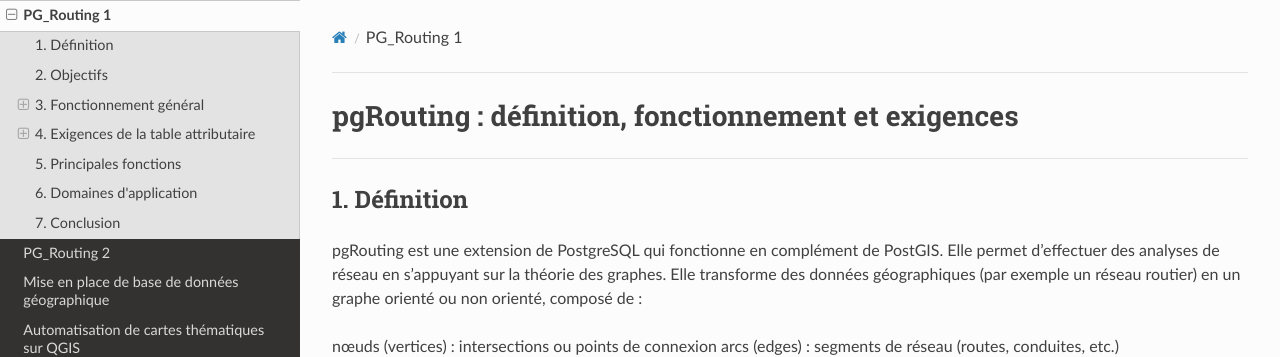
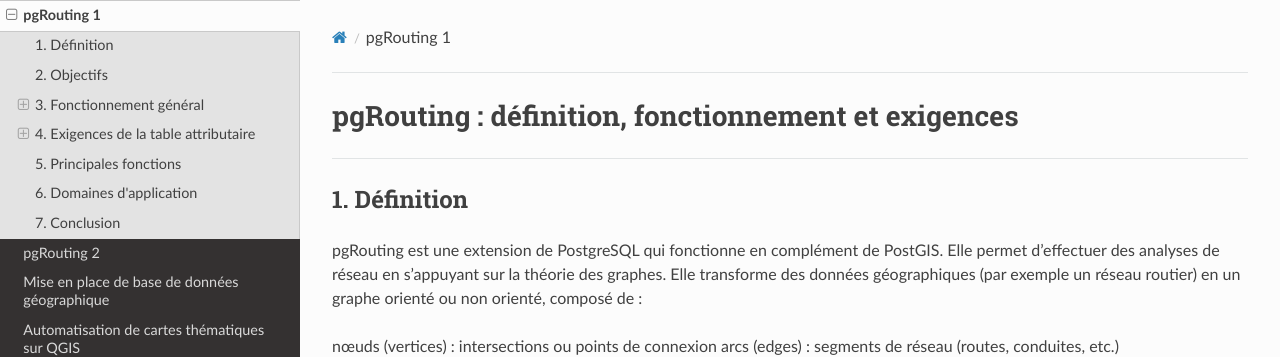
Before and after one commit to abdou123-guene/Site_de_documentation_geomatique, an MkDocs documentation site: the page built from docs/pgrouting.md, in a window 1280 px wide and 900 px high. Shown: the top 357 px of the window. Built offline with MkDocs 1.6.1, drawn with Linux system fonts in a browser that asks for light colours; nearby versions of some CDN libraries.

Commit message:
Reformat mkdocs.yml for consistency

```diff
--- a/mkdocs.yml
+++ b/mkdocs.yml
@@ -9,8 +9,8 @@
   - Admin et Base de données géographique : aide_sql.md
   - Quelques exemples de scripts SQL fréquents en géomatique: abdou_julien_base_de_donnees.md
   - PostGIS 3D: postgis_3d_notes.md
-  - PG_Routing 1: pgrouting.md
-  - PG_Routing 2: pgrouting1.md
+  - pgRouting 1: pgrouting.md
+  - pgRouting 2: pgrouting1.md
   - Mise en place de base de données géographique: etude_cas_bdd.md
   - Automatisation de cartes thématiques sur QGIS: Methodologie_carto_diag_auto.md
   - Cartographie avec Rstudio: rstudio_geomatique.md
```
